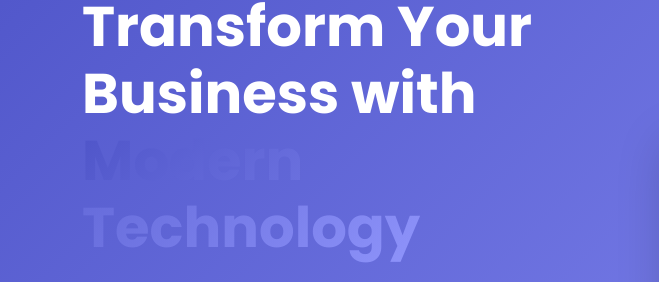
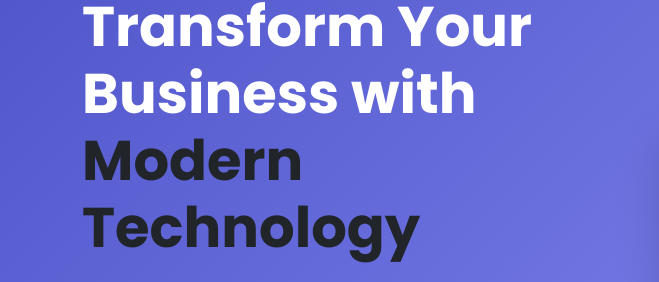
Before and after one commit to KashishParveen/KeshavSoft-task1, a plain HTML site: page index.html in a window 1280 px wide. Shown: the part 126-408 px from the top of the page, 0-659 px from the left. Drawn offline with nearby package versions, Linux system fonts and the light colour scheme.

Commit message:
Initial project setup

```diff
--- a/index.html
+++ b/index.html
@@ -339,9 +339,9 @@
             <div class="row align-items-center g-5">
                 <div class="col-lg-6" data-aos="fade-right">
                     <h1 class="display-4 fw-bold mb-4 text-white">
-                        Transform Your Business with
-                        <span class="text-gradient">Modern Technology</span>
-                    </h1>
+    Transform Your Business with
+    <span class="text-dark">Modern Technology</span>
+</h1>
                     <p class="lead mb-4 text-light opacity-75">
                         We deliver cutting-edge solutions that help your business grow, scale, and succeed in the digital age. Join thousands of satisfied clients worldwide.
                     </p>
```
